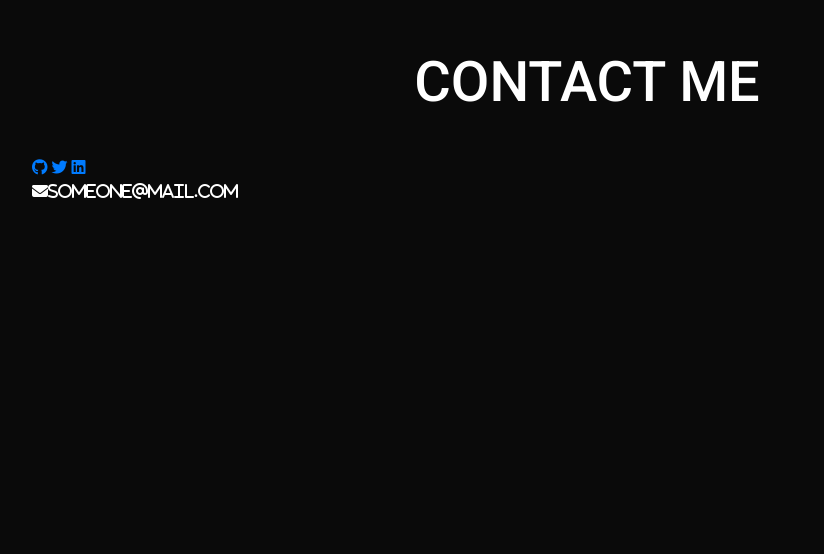
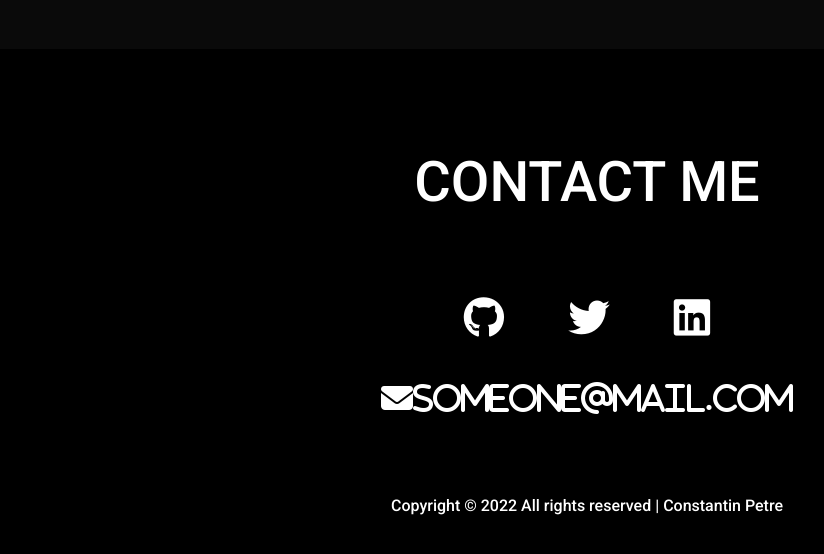
Before and after one commit to costique/bootstrap-portfolio, a plain HTML site: page index.html in a window 1280 px wide. Shown: the part 2425-2979 px from the top of the page, without its empty margins (53-877 px from the left). Before the commit the page ends 2629 px from the top, so only its background shows below. Drawn offline with nearby package versions, Linux system fonts and the light colour scheme.

Commit message:
footer style was updated

```diff
--- a/css/style.css
+++ b/css/style.css
@@ -161,7 +161,7 @@ h4 {
 
 /* PROJECTS */
 
-projects_wrapper .h2,
+.projects_wrapper .h2,
 h2 {
   font-size: 3.5rem;
 }
@@ -205,11 +205,49 @@ h2 {
 
 /* FOOTER */
 
+footer {
+  padding-bottom: 4rem;
+  background-color: #000;
+}
+
 footer h2 {
   display: flex;
   justify-content: center;
   align-items: center;
+  padding-top: 100px;
   padding-bottom: 2rem;
 }
 
+.icons {
+  display: flex;
+  justify-content: center;
+  align-items: center;
+  font-size: 2.6rem;
+}
+
+.icons a {
+  margin: 2rem;
+  color: #fff;
+}
+
+.icons a:hover {
+  color: var(--primary-color);
+  box-shadow: 2px 2px 2px 2px #0a0a0a;
+  border-radius: 0.5rem;
+}
+
+.email {
+  display: flex;
+  justify-content: center;
+  align-items: center;
+  font-size: 2rem;
+}
+
+.footer-text {
+  display: flex;
+  justify-content: center;
+  align-items: center;
+  margin-top: 5rem;
+}
+
 /* MEDIA QUERIES */
--- a/index.html
+++ b/index.html
@@ -150,11 +150,14 @@
             <a href="https://www.linkedin.com/in/constantin-petre-57b435232/"
               ><i class="fa-brands fa-linkedin"></i
             ></a>
-            <div class="email">
-              <i class="fa-solid fa-envelope">someone@mail.com</i>
-            </div>
+          </div>
+          <div class="email">
+            <i class="fa-solid fa-envelope">someone@mail.com</i>
           </div>
         </div>
+        <p class="footer-text">
+          Copyright © 2022 All rights reserved | Constantin Petre
+        </p>
       </footer>
       <!-- FOOTER EXIT -->
     </main>
```
